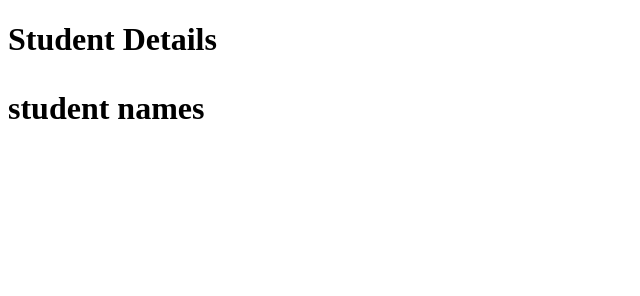
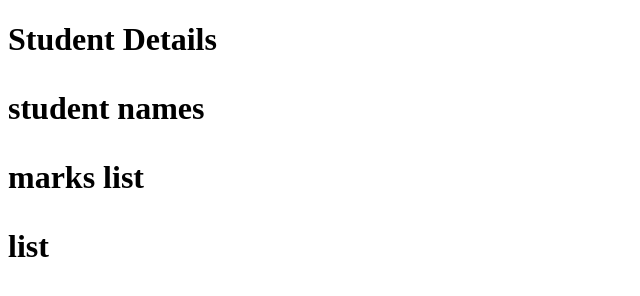
Before and after one commit to NagarjunaTubati/com.student.demo, a plain HTML site: page com.student.demo/WebContent/index.html in a window 1280 px wide. Shown: the whole page, without its empty margins (0-640 px from the left). Drawn offline with Linux system fonts and the light colour scheme.

Commit message:
bugfix v1.1 for marks

```diff
--- a/com.student.demo/WebContent/index.html
+++ b/com.student.demo/WebContent/index.html
@@ -7,6 +7,8 @@
 <body>
   <h1>Student Details<h1>
   <p>student names</p>
+  <span>marks list</span>
+  <p>list</p>
 
 </body>
 </html>
```
